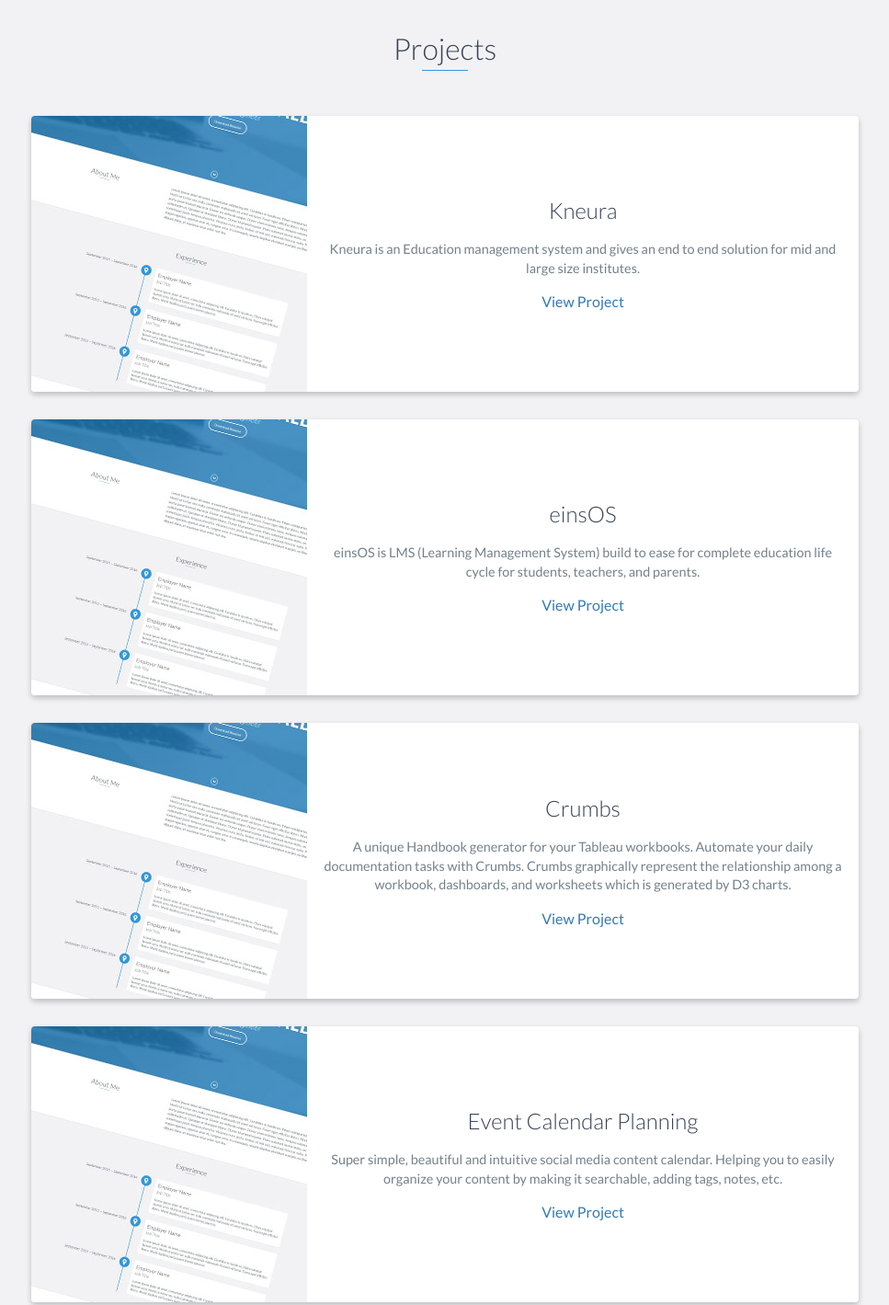
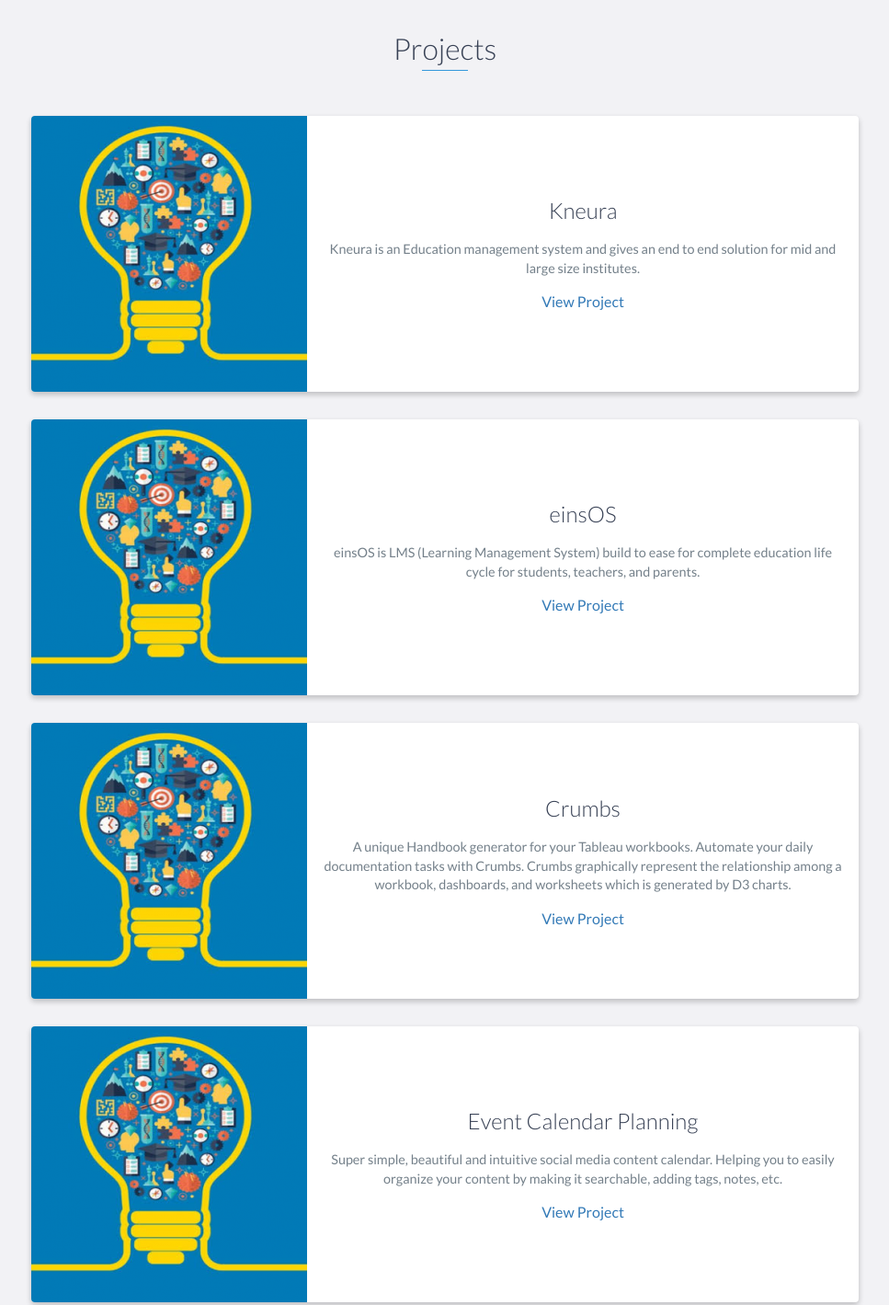
Before and after one commit to sooraj771989/profile, a website: page index.html in a window 1280 px wide. Shown: the part 2640-4059 px from the top of the page at 92% size, without its empty margins (156-1123 px from the left). Drawn offline with nearby package versions, Linux system fonts and the light colour scheme.

Commit message:
Update index.html

```diff
--- a/index.html
+++ b/index.html
@@ -162,7 +162,7 @@
 
                 <div class="project shadow-large">
                     <div class="project-image">
-                        <img src="images/project.jpg" />
+                        <img src="images/project.png" />
                     </div>
                     <!-- End .project-image -->
                     <div class="project-info">
@@ -179,7 +179,7 @@
 
 		  <div class="project shadow-large">
                     <div class="project-image">
-                        <img src="images/project.jpg" />
+                        <img src="images/project.png" />
                     </div>
                     <!-- End .project-image -->
                     <div class="project-info">
@@ -197,7 +197,7 @@
 
 		     <div class="project shadow-large">
                     <div class="project-image">
-                        <img src="images/project.jpg" />
+                        <img src="images/project.png" />
                     </div>
                     <!-- End .project-image -->
                     <div class="project-info">
@@ -214,7 +214,7 @@
 
 		     <div class="project shadow-large">
                     <div class="project-image">
-                        <img src="images/project.jpg" />
+                        <img src="images/project.png" />
                     </div>
                     <!-- End .project-image -->
                     <div class="project-info">
```
